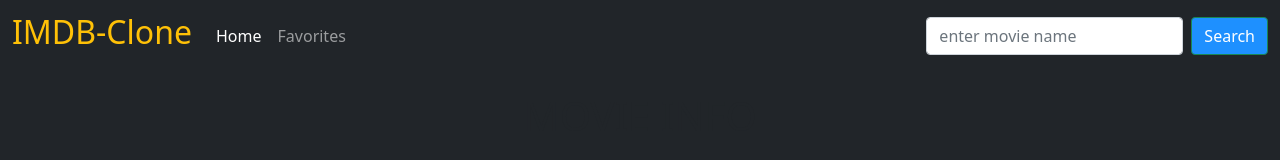
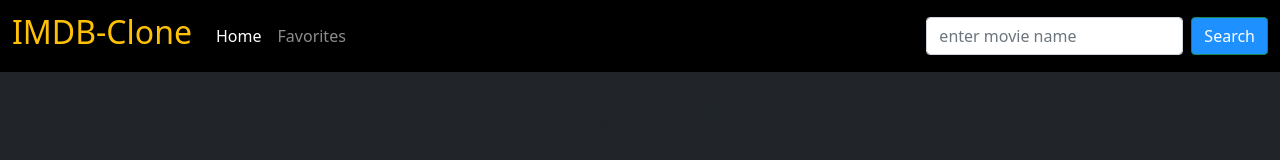
Before and after one commit to sarthakshukla99/Imdb_clone, a plain HTML site: page movie.html in a window 1280 px wide. Drawn offline with nearby package versions, Linux system fonts and the light colour scheme.

Commit message:
some improvement in app

```diff
--- a/movie.html
+++ b/movie.html
@@ -9,7 +9,7 @@
     <title>Movie INFO</title>
 </head>
 <body class="bg-dark">
-    <nav class="navbar navbar-expand-lg navbar-dark bg-dark">
+    <nav class="navbar navbar-expand-lg navbar-dark ">
         <div class="container-fluid">
           <a class="navbar-brand text-warning" href="index.html"><h2>IMDB-Clone</h2></a>
           <button class="navbar-toggler" type="button" data-bs-toggle="collapse" data-bs-target="#navbarSupportedContent" aria-controls="navbarSupportedContent" aria-expanded="false" aria-label="Toggle navigation">
--- a/script.js
+++ b/script.js
@@ -20,13 +20,14 @@ function favMovie(e) {
     }
 }
 
-// this function is used to redirect to movie details page
+// this function is used to show details of the movie and redirect to movie details page
 function movieDetails(event) {
     let results = JSON.parse(localStorage.getItem("results")) || [];
     let current_movie = results[Number(event.target.id)];
     localStorage.setItem("current_movie", JSON.stringify(current_movie));
     window.location.assign("movie.html");
 }
+
 // this will fetch the api of words typed by the user whenever it enters the words in input tag
 search.addEventListener("input", (e) => {
     const fetchApi = async function () {
--- a/style.css
+++ b/style.css
@@ -110,3 +110,6 @@ img{
 .card-img, .card-img-bottom, .card-img-top {
     width: none;
 }
+.navbar{
+    background-color: black !important;
+}
```
Also changed, not shown: favourite.html (+5 -2 lines), index.html (+2 -2 lines).
